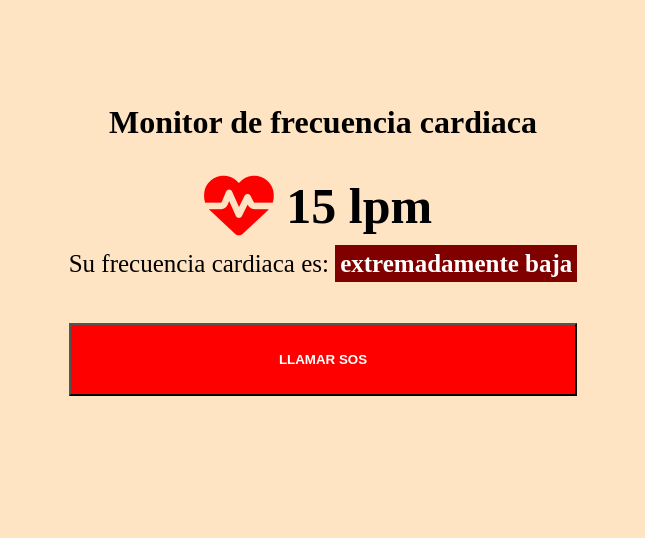
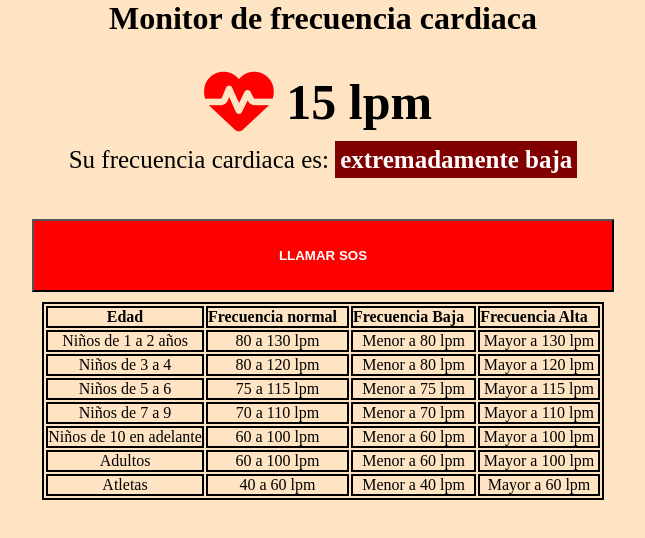
Before and after one commit to GilValdes129/IoT, a plain HTML site: page index.html in a window 1280 px wide. Shown: the whole page, without its empty margins (317-962 px from the left). Drawn offline with Linux system fonts and the light colour scheme.

Commit message:
Integracion de sonido con presion baja

```diff
--- a/app.js
+++ b/app.js
@@ -10,6 +10,11 @@ sp.innerHTML = randomizer
 
 const est = document.getElementById("Estado")
 const btn = document.getElementById("SOS")
+const sound = document.getElementById("AudioAlarm")
+function playAudio(){
+    const audio = new Audio('sonido-de-alarma-emergencia-sos.mp3');
+    audio.play();
+}
 
 if (randomizer >= 60 && randomizer <= 100) {
     est.innerHTML = "normal"
@@ -30,6 +35,7 @@ else if (randomizer <= 50) {
     btn.style.backgroundColor = "red"
     btn.style.color = "white"
     btn.style.fontWeight = "900"
+    playAudio()
 }
 else if (randomizer >= 51 && randomizer <= 59) {
     est.innerHTML = "baja"
--- a/index.html
+++ b/index.html
@@ -14,11 +14,62 @@
             <h1>Monitor de frecuencia cardiaca</h1>
             <h3><i class="fas fa-heart-pulse"></i> <span id="FrecuenciaCardiaca"> </span> lpm</h3>
             <p>Su frecuencia cardiaca es: <span id="Estado"></span></p>
-            <button id="SOS"></button>
+            <button id="SOS" onclick="playAudio()"></button>
+            <table>
+                <tr>
+                    <th>Edad</th>
+                    <th class="TableHeading">Frecuencia normal</th>
+                    <th class="TableHeading">Frecuencia Baja</th>
+                    <th class="TableHeading">Frecuencia Alta</th>
+                </tr>
+                <tr class="TableRow">
+                    <td>Niños de 1 a 2 años</td>
+                    <td>80 a 130 lpm</td>
+                    <td>Menor a 80 lpm</td>
+                    <td>Mayor a 130 lpm</td>
+                </tr>
+                <tr class="TableRow">
+                    <td>Niños de 3 a 4</td>
+                    <td>80 a 120 lpm</td>
+                    <td>Menor a 80 lpm</td>
+                    <td>Mayor a 120 lpm</td>
+                </tr>
+                <tr class="TableRow">
+                    <td>Niños de 5 a 6</td>
+                    <td>75 a 115 lpm</td>
+                    <td>Menor a 75 lpm</td>
+                    <td>Mayor a 115 lpm</td>
+                </tr>
+                <tr class="TableRow">
+                    <td>Niños de 7 a 9</td>
+                    <td>70 a 110 lpm</td>
+                    <td>Menor a 70 lpm</td>
+                    <td>Mayor a 110 lpm</td>
+                </tr>
+                <tr class="TableRow">
+                    <td>Niños de 10 en adelante</td>
+                    <td>60 a 100 lpm</td>
+                    <td>Menor a 60 lpm</td>
+                    <td>Mayor a 100 lpm</td>
+                </tr>
+                <tr class="TableRow">
+                    <td>Adultos</td>
+                    <td>60 a 100 lpm</td>
+                    <td>Menor a 60 lpm</td>
+                    <td>Mayor a 100 lpm</td>
+                </tr>
+                <tr class="TableRow">
+                    <td>Atletas</td>
+                    <td>40 a 60 lpm</td>
+                    <td>Menor a 40 lpm</td>
+                    <td>Mayor a 60 lpm</td>
+                </tr>
+            </table>
         </div>
     </div>
 
-
+    <audio id="AudioAlarm" src="https://vincens2005.github.io/vr/Nyan%20Cat%20[original].mp3"></audio>
+    <audio src=""></audio>
 
     <script src="/app.js"></script>
 </body>
--- a/styles.css
+++ b/styles.css
@@ -6,7 +6,7 @@
 
 .container {
     display: flex;
-    height: 500px;
+
     justify-content: center;
     align-items: center;
 
@@ -43,6 +43,20 @@
     cursor: pointer;
 }
 
+table {
+    margin: 10px;
+    text-align: center;
+    border: 2px solid black;
+}
+
+table tr th,td {
+    border: 2px solid black;
+}
+
+.TableHeading {
+    padding-right: 10px;
+}
+
 @keyframes heartbeat {
     0%{
         transform: scale(1.10);
@@ -54,3 +68,9 @@
         transform: scale(1.9);
     }
 }
+
+@media screen and (max-width: 400px){
+    .subcontainer h1 {
+        margin-bottom: 15px;
+    }
+}
```
